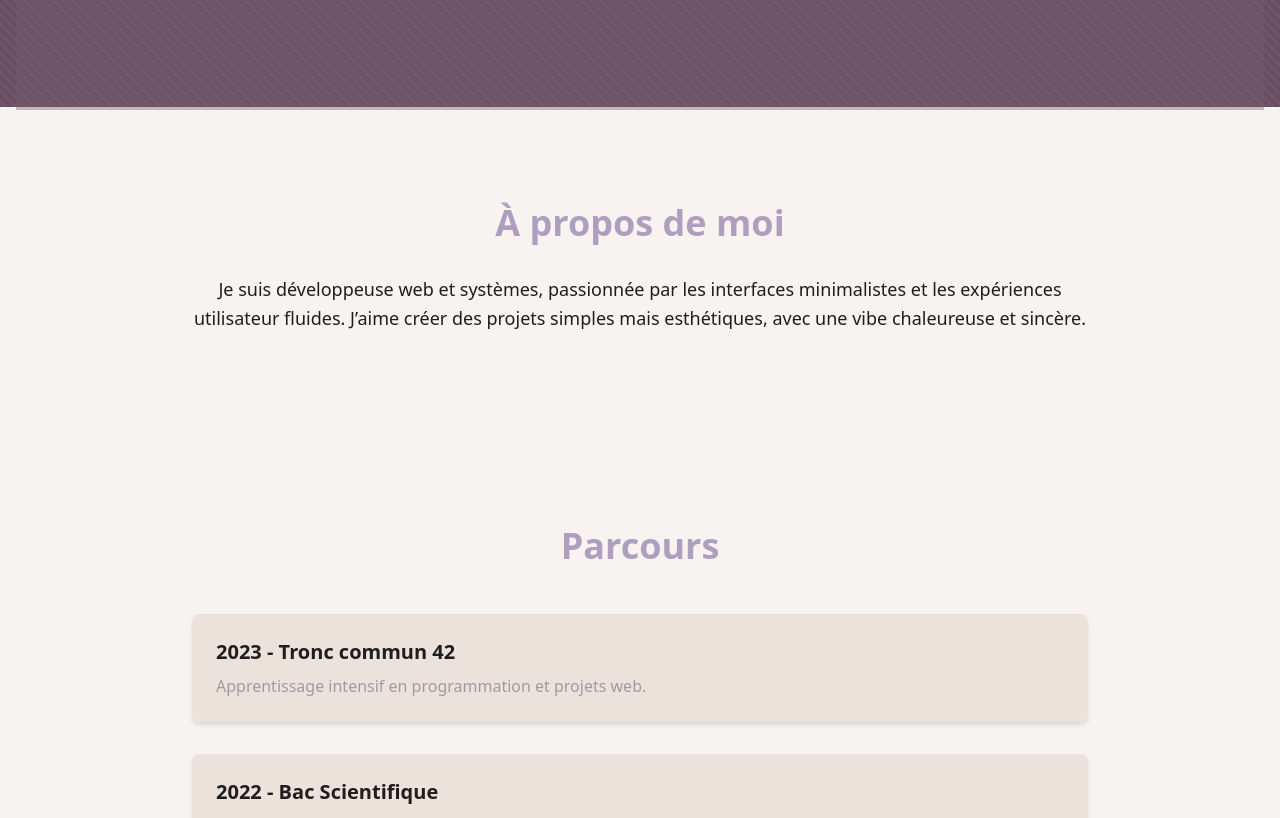
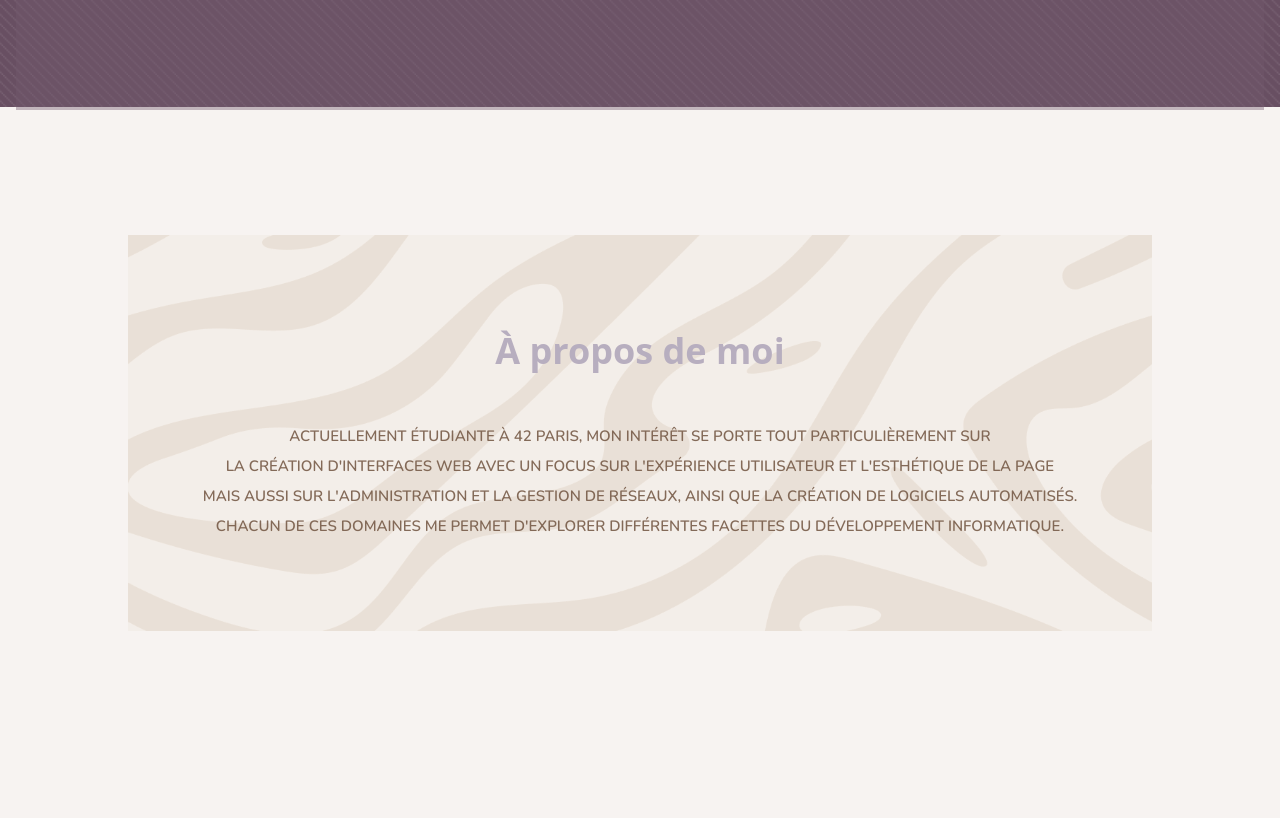
Before and after one commit to IlyanaMegy/ilyanamegy.github.io, a React (Vite) app: page / in a window 1280 px wide. Shown: the part 693-1511 px from the top of the page. Built offline with nearby package versions, Linux system fonts and the light colour scheme.

Commit message:
:heavy_plus_sign::white_check_mark: OK About part

```diff
--- a/src/components/About.jsx
+++ b/src/components/About.jsx
@@ -1,13 +1,29 @@
 import React from "react";
+import PatternAbout from "../assets/pattern_about.png";
 
 const About = () => {
   return (
-    <section id="à propos" className="py-24 px-4 md:px-16 max-w-5xl mx-auto">
-      <h2 className="text-4xl font-bold text-lavender mb-8 text-center">À propos de moi</h2>
-      <p className="text-text text-lg leading-relaxed text-center">
-        Je suis développeuse web et systèmes, passionnée par les interfaces minimalistes et les expériences utilisateur fluides.
-        J’aime créer des projets simples mais esthétiques, avec une vibe chaleureuse et sincère.
+    <section
+      id="à propos"
+      className="py-24 px-4 md:px-18 max-w-5xl mt-[10%] pb-[7%] mb-[10%] mx-auto relative"
+      style={{
+        backgroundImage: `url(${PatternAbout})`,
+        backgroundAttachment: 'fixed',
+        backgroundPosition: 'center',
+        backgroundRepeat: 'no-repeat',
+        backgroundSize: 'cover',
+        opacity: '80%'
+      }}
+    >
+      <div className="absolute inset-0 bg-[rgb(237_230_219_/_40%)] z-0"></div>
+      <div className="relative z-10">
+        <h2 className="text-4xl font-bold text-[rgb(168_157_179)] mb-[50px] text-center">À propos de moi</h2>
+        <p className="text-[rgb(83_49_25_/_88%)] text-[15px] leading-[2] text-center pb-0 font-nav uppercase font-bold">
+        Actuellement étudiante à 42 Paris, mon intérêt se porte tout particulièrement sur <br />la création d'interfaces web avec un focus sur l'expérience utilisateur et l'esthétique de la page<br />
+        mais aussi sur l'administration et la gestion de réseaux, ainsi que la création de logiciels automatisés.<br />
+        Chacun de ces domaines me permet d'explorer différentes facettes du développement informatique.
       </p>
+      </div>
     </section>
   );
 };
```
Also changed, not shown: src/index.css (+0 -40 lines), src/assets/bg_details.png (deleted), src/assets/pattern_about.png (added).
